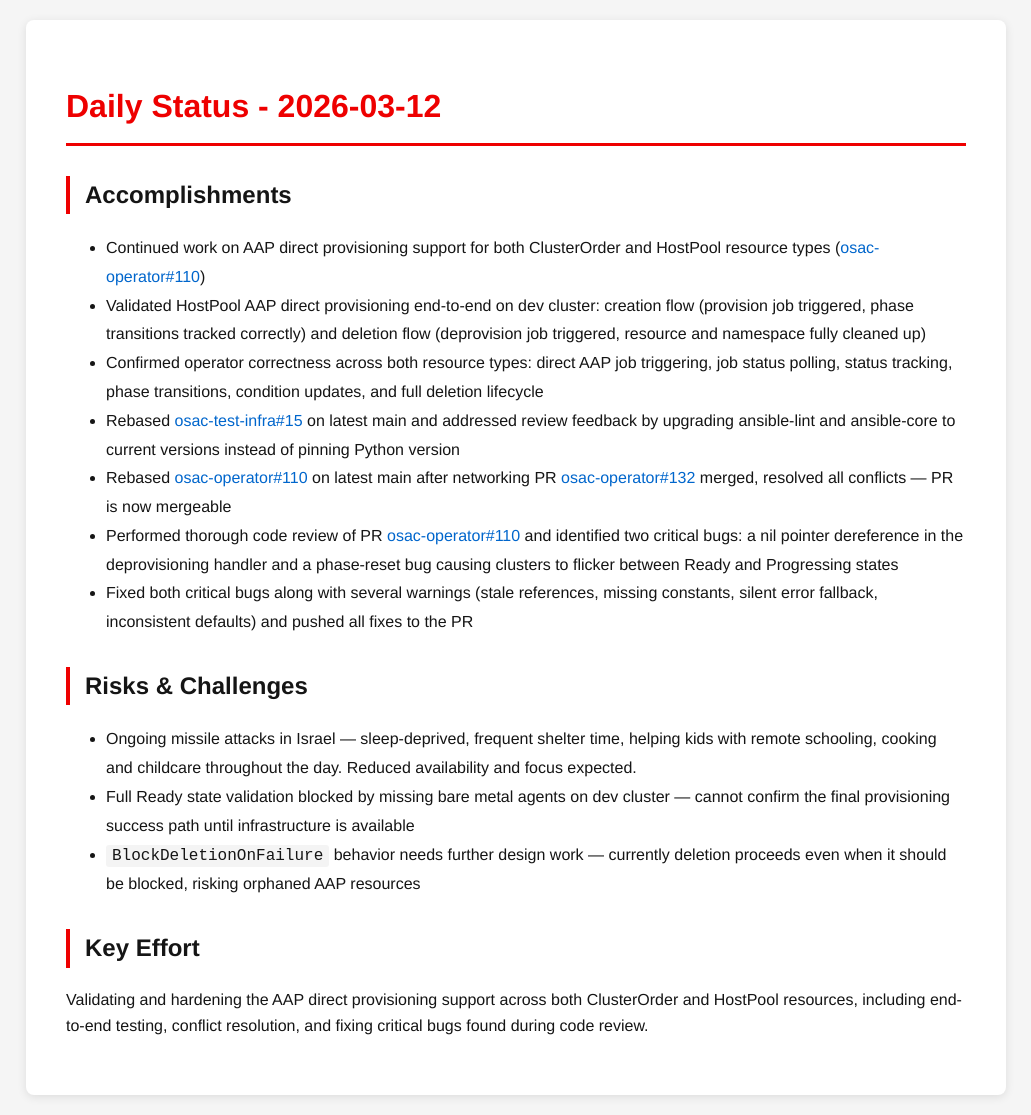
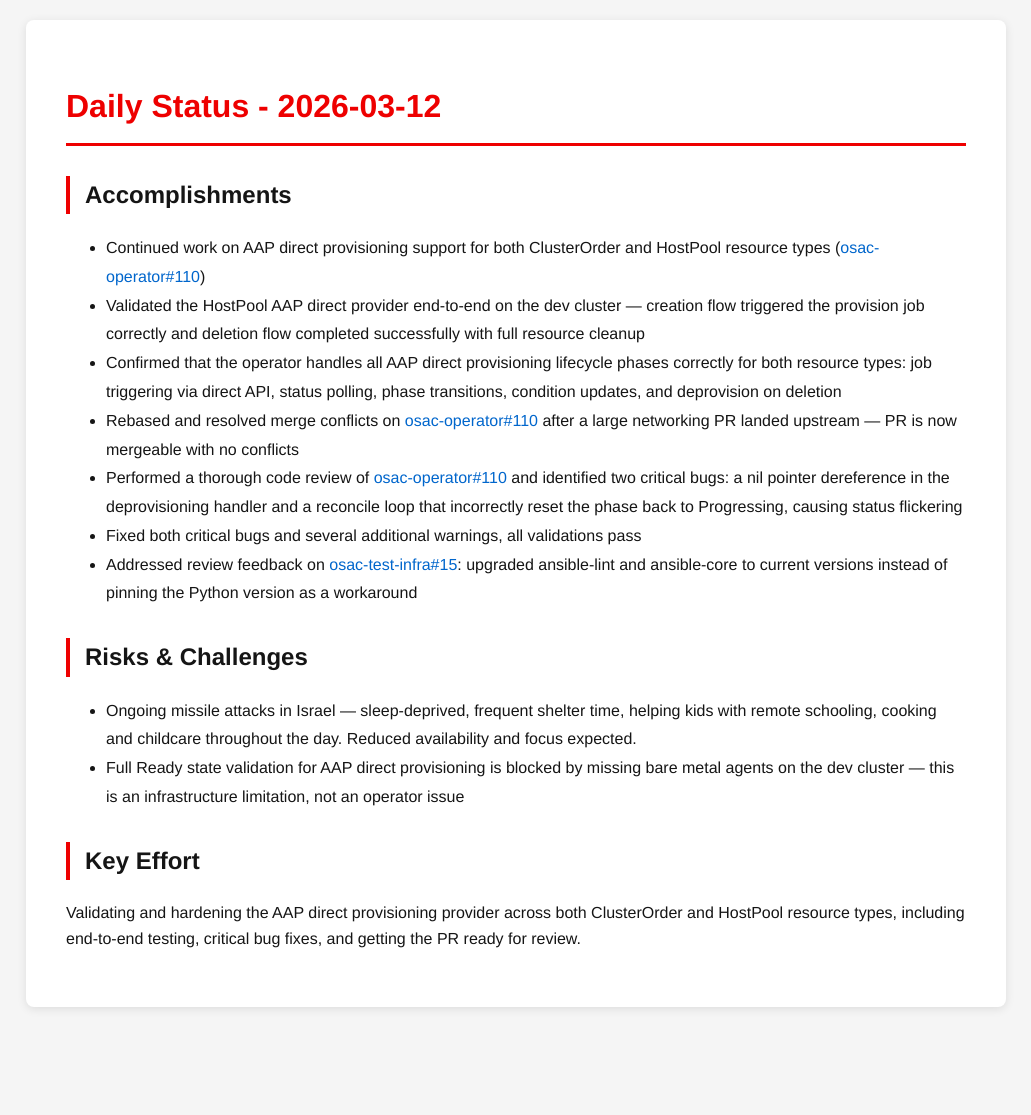
Before and after one commit to tzvatot/daily-status, a Jekyll site: the page built from 2026-03-12.md, in a window 1280 px wide. Shown: the whole page, without its empty margins (124-1155 px from the left). Built offline with Jekyll 4.4.1, drawn with Linux system fonts in a browser that asks for light colours; after the commit the page ends 1027 px from its top, so only the background shows below that.

Commit message:
Daily status update - 2026-03-12

```diff
--- a/2026-03-12.md
+++ b/2026-03-12.md
@@ -9,19 +9,18 @@
 ## Accomplishments
 
 - Continued work on AAP direct provisioning support for both ClusterOrder and HostPool resource types ([osac-operator#110](https://github.com/osac-project/osac-operator/pull/110))
-- Validated HostPool AAP direct provisioning end-to-end on dev cluster: creation flow (provision job triggered, phase transitions tracked correctly) and deletion flow (deprovision job triggered, resource and namespace fully cleaned up)
-- Confirmed operator correctness across both resource types: direct AAP job triggering, job status polling, status tracking, phase transitions, condition updates, and full deletion lifecycle
-- Rebased [osac-test-infra#15](https://github.com/osac-project/osac-test-infra/pull/15) on latest main and addressed review feedback by upgrading ansible-lint and ansible-core to current versions instead of pinning Python version
-- Rebased [osac-operator#110](https://github.com/osac-project/osac-operator/pull/110) on latest main after networking PR [osac-operator#132](https://github.com/osac-project/osac-operator/pull/132) merged, resolved all conflicts — PR is now mergeable
-- Performed thorough code review of PR [osac-operator#110](https://github.com/osac-project/osac-operator/pull/110) and identified two critical bugs: a nil pointer dereference in the deprovisioning handler and a phase-reset bug causing clusters to flicker between Ready and Progressing states
-- Fixed both critical bugs along with several warnings (stale references, missing constants, silent error fallback, inconsistent defaults) and pushed all fixes to the PR
+- Validated the HostPool AAP direct provider end-to-end on the dev cluster — creation flow triggered the provision job correctly and deletion flow completed successfully with full resource cleanup
+- Confirmed that the operator handles all AAP direct provisioning lifecycle phases correctly for both resource types: job triggering via direct API, status polling, phase transitions, condition updates, and deprovision on deletion
+- Rebased and resolved merge conflicts on [osac-operator#110](https://github.com/osac-project/osac-operator/pull/110) after a large networking PR landed upstream — PR is now mergeable with no conflicts
+- Performed a thorough code review of [osac-operator#110](https://github.com/osac-project/osac-operator/pull/110) and identified two critical bugs: a nil pointer dereference in the deprovisioning handler and a reconcile loop that incorrectly reset the phase back to Progressing, causing status flickering
+- Fixed both critical bugs and several additional warnings, all validations pass
+- Addressed review feedback on [osac-test-infra#15](https://github.com/osac-project/osac-test-infra/pull/15): upgraded ansible-lint and ansible-core to current versions instead of pinning the Python version as a workaround
 
 ## Risks & Challenges
 
 - Ongoing missile attacks in Israel — sleep-deprived, frequent shelter time, helping kids with remote schooling, cooking and childcare throughout the day. Reduced availability and focus expected.
-- Full Ready state validation blocked by missing bare metal agents on dev cluster — cannot confirm the final provisioning success path until infrastructure is available
-- `BlockDeletionOnFailure` behavior needs further design work — currently deletion proceeds even when it should be blocked, risking orphaned AAP resources
+- Full Ready state validation for AAP direct provisioning is blocked by missing bare metal agents on the dev cluster — this is an infrastructure limitation, not an operator issue
 
 ## Key Effort
 
-Validating and hardening the AAP direct provisioning support across both ClusterOrder and HostPool resources, including end-to-end testing, conflict resolution, and fixing critical bugs found during code review.
+Validating and hardening the AAP direct provisioning provider across both ClusterOrder and HostPool resource types, including end-to-end testing, critical bug fixes, and getting the PR ready for review.
```
